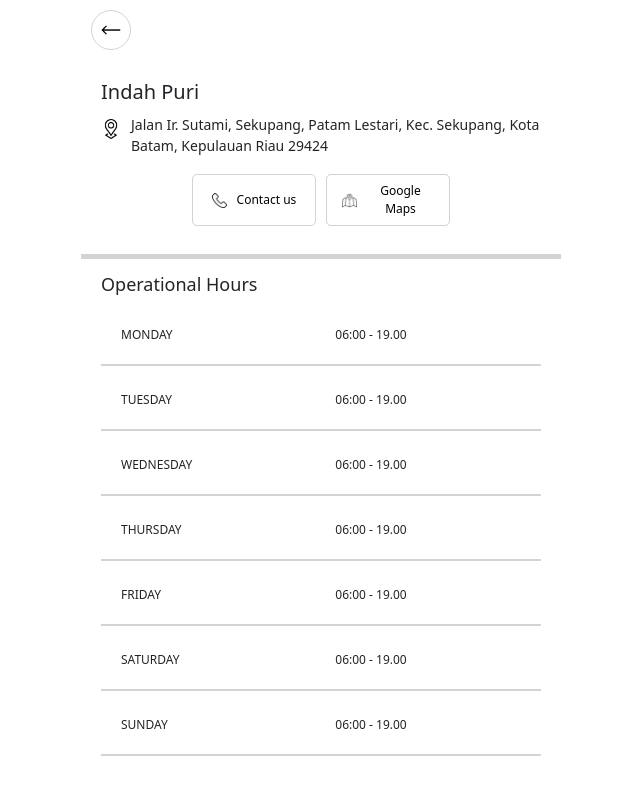
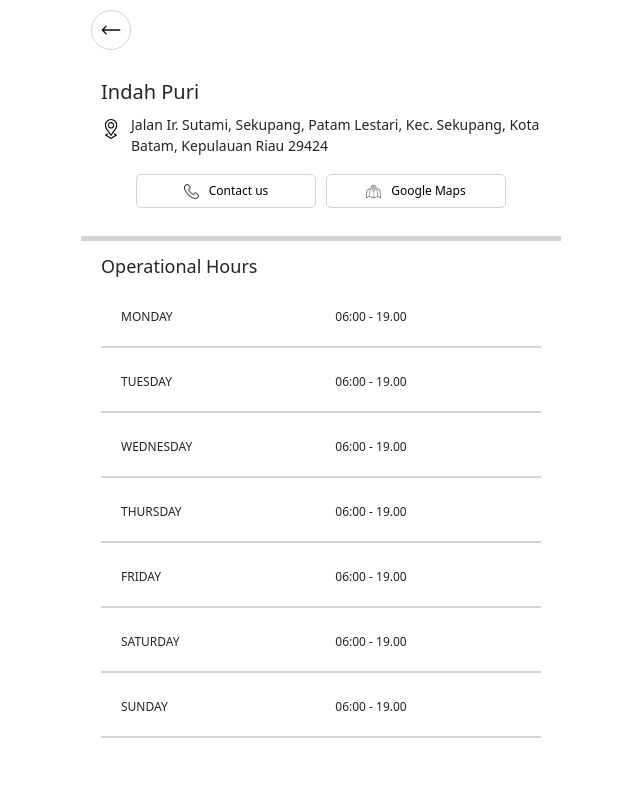
Before and after one commit to yosuahres/Project-2, a Vue app: page /en/about in a window 1280 px wide. Shown: the top 794 px of the page, without its empty margins (319-959 px from the left). Built offline with nearby package versions, Linux system fonts and the light colour scheme; what vue-konva would draw is missing.

Commit message:
fix routing

```diff
--- a/package.json
+++ b/package.json
@@ -32,7 +32,8 @@
     "postcss": "^8.4.47",
     "prettier": "^3.3.3",
     "vite": "^5.4.10",
-    "vitest": "^2.1.4"
+    "vitest": "^2.1.4",
+    "webpack-obfuscator": "^3.5.1"
   },
   "description": "This template should help get you started developing with Vue 3 in Vite.",
   "main": "eslint.config.js",
--- a/src/components/about{en}.vue
+++ b/src/components/about{en}.vue
@@ -195,10 +195,9 @@ body {
   border-radius: 5px;
   cursor: pointer;
   font-size: 12px;
-  width: 100%;
+  width: 180px;
   border: 1px solid lightgray;
 }
-
 .call-btn {
   background-color: transparent;
   color: black;
--- a/src/components/about{id}.vue
+++ b/src/components/about{id}.vue
@@ -75,7 +75,7 @@ export default {
       window.open("https://maps.app.goo.gl/tmX3jqhw1aKVBe5M7", "_blank");
     },
     goBack() {
-      this.$router.push({ name: 'MenuPageEng' });
+      this.$router.push({ name: 'MenuPageInd' });
     },
   },
 };
```
Also changed, not shown: 1 other file (tests, documents, lock files or other folders).
